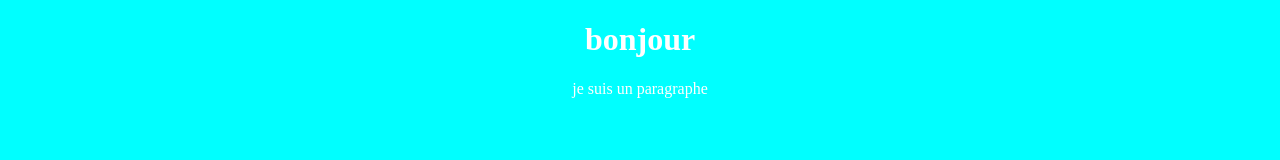
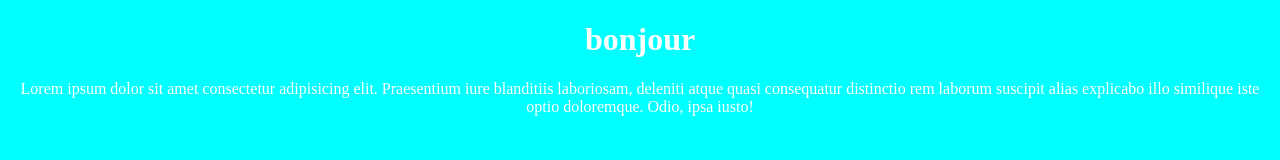
Before and after one commit to Jbaratte/beginner, a plain HTML site: page index.html in a window 1280 px wide. Drawn offline with Linux system fonts and the light colour scheme.

Commit message:
modification d'un paragraphe

```diff
--- a/index.html
+++ b/index.html
@@ -5,8 +5,8 @@
     <meta name="viewport" content="width=device-width, initial-scale=1.0">
     <title>Document</title>
 </head>
-<body style="background-color: aqua;">
-    <h1 style="text-align: center; color: white;">bonjour</h1>
-    <p style="text-align: center; color: white;">je suis un paragraphe</p>
-</body>
+    <body style="background-color: aqua;">
+        <h1 style="text-align: center; color: white;">bonjour</h1>
+        <p style="text-align: center; color: white;">Lorem ipsum dolor sit amet consectetur adipisicing elit. Praesentium iure blanditiis laboriosam, deleniti atque quasi consequatur distinctio rem laborum suscipit alias explicabo illo similique iste optio doloremque. Odio, ipsa iusto!</p>
+    </body>
 </html>
```
